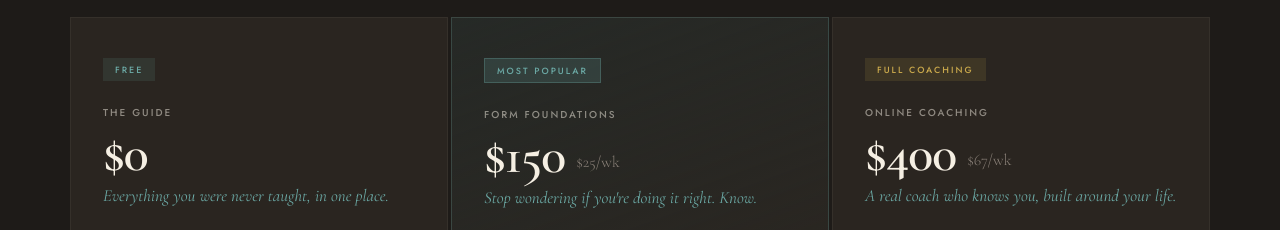
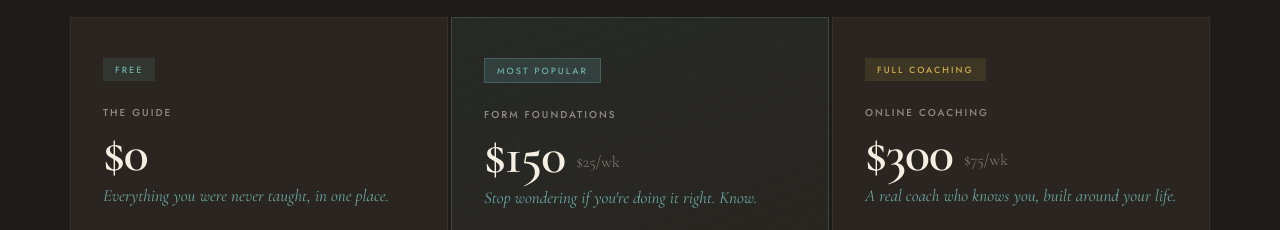
Before and after one commit to Sully98/empowHerProgramBuilder, a React (Vite) app: page / in a window 1280 px wide. Shown: the part 3620-3850 px from the top of the page. Built offline with nearby package versions, Linux system fonts and the light colour scheme; no server answers.

Commit message:
Closes #39

```diff
--- a/src/components/landing/WebsitePage.tsx
+++ b/src/components/landing/WebsitePage.tsx
@@ -236,7 +236,7 @@ export function WebsitePage({ onOpenProgramBuilder }: WebsitePageProps) {
             <div className="ln-prog-card">
               <span className="ln-prog-tag ln-tag-full">Full Coaching</span>
               <div className="ln-prog-name">Online Coaching</div>
-              <div className="ln-prog-price">$400 <sub>$67/wk</sub></div>
+              <div className="ln-prog-price">$300 <sub>$75/wk</sub></div>
               <div className="ln-prog-tagline">A real coach who knows you, built around your life.</div>
               <p className="ln-prog-desc">Custom programming, weekly check-ins, direct access to us. For women who want more than a plan. A coach who adjusts as you grow and is genuinely invested in your results.</p>
               <div className="ln-prog-includes">
```
